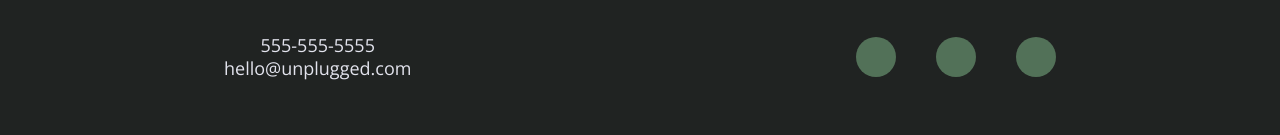
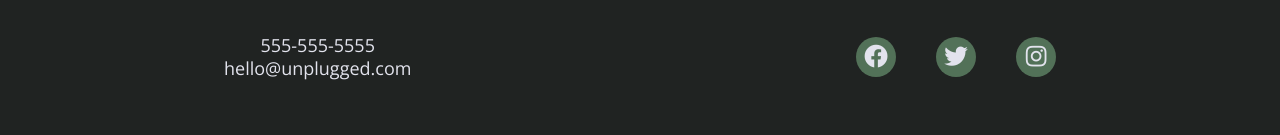
Before and after one commit to TierraSD/unplugged, a plain HTML site: page faq/index.html in a window 1280 px wide. Shown: the part 854-989 px from the top of the page. Drawn offline with nearby package versions, Linux system fonts and the light colour scheme; a script that the page names is missing.

Commit message:
Updated faq page

```diff
--- a/faq/index.html
+++ b/faq/index.html
@@ -85,11 +85,11 @@
         <div class="social">
           <h4>Social</h4>
           <div class="social-icons">
-            <p><a href="https://www.facebook.com/yoursite" target="_blank"></a></p>
+            <p><a href="https://www.facebook.com/yoursite" target="_blank"><i class="fab fa-facebook"></i></a></p>
 
-            <P><a href="https://www.twitter.com/yoursite" target="_blank"></a></P>
+            <P><a href="https://www.twitter.com/yoursite" target="_blank"><i class="fab fa-twitter"></i></a></P>
 
-            <p><a href="https://www.instagram.com/yoursite" target="_blank"></a></p>
+            <p><a href="https://www.instagram.com/yoursite" target="_blank"><i class="fab fa-instagram"></i></a></p>
 
               <!-- other socila media links here -->
             </div>
```
